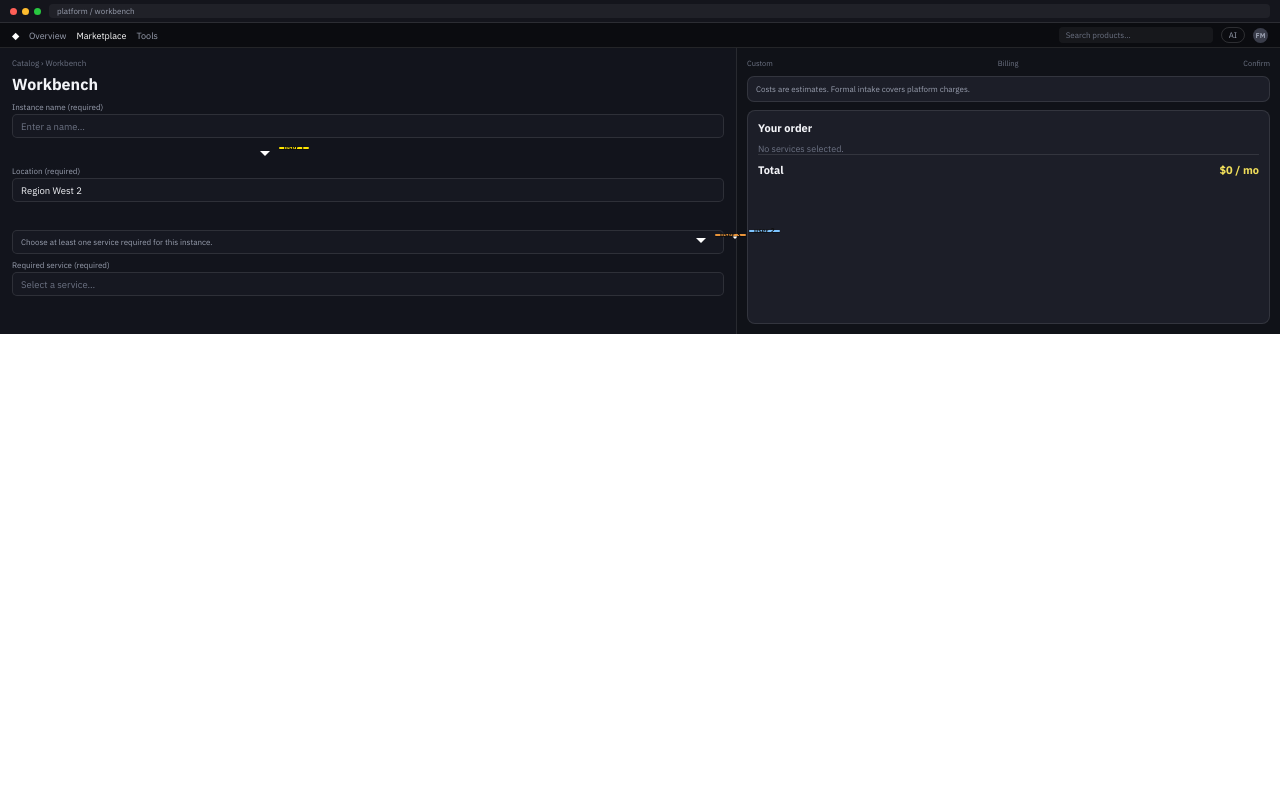
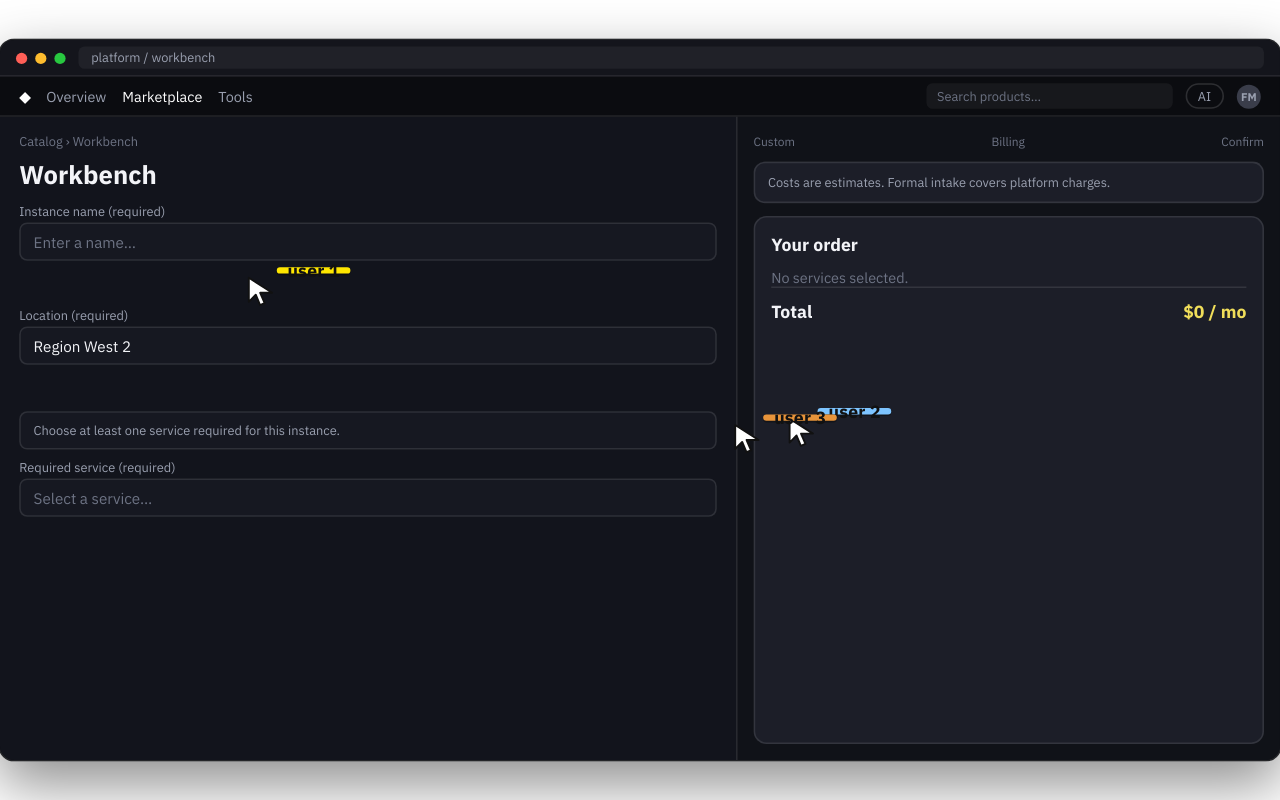
Before and after one commit to fedemon16i/federico-os, a plain HTML site: page projects/ey-02-analyze.html in a window 1280 px wide. Drawn offline with Linux system fonts and the light colour scheme.

Commit message:
Analyze runs on EY engine: unit scale + 3 real cursors

```diff
--- a/projects/ey-02-analyze.html
+++ b/projects/ey-02-analyze.html
@@ -51,46 +51,33 @@
 .box{height:22px;border-radius:5px;border:1px solid var(--ey-line);background:var(--ey-surface);padding:0 8px;display:flex;align-items:center;font-size:9.5px}
 .box.ph{color:var(--ey-faint)}.box.drop{border-color:var(--ey-bad)}
 .note{font-size:8px;color:var(--ey-muted);background:var(--ey-surface);border:1px solid var(--ey-line);border-radius:5px;padding:6px 8px;margin:6px 0}
-.flag{display:inline-flex;margin-top:4px;font-size:8px;font-weight:650;color:#111;background:#FFE600;padding:2px 7px;border-radius:100px;opacity:0}.flag.on{opacity:1}
+.flag{display:inline-flex;margin-top:4px;font-size:10px;font-weight:650;color:#111;background:#FFE600;padding:2px 7px;border-radius:100px;opacity:0}.flag.on{opacity:1}
 .prog{display:flex;justify-content:space-between;font-size:7.5px;color:var(--ey-faint);margin-bottom:8px}
 .disc{font-size:8px;color:var(--ey-muted);padding:7px 8px;border-radius:7px;border:1px solid var(--ey-line);background:var(--ey-card);margin-bottom:8px}
 .order{border-radius:8px;border:1px solid var(--ey-line);background:var(--ey-card);padding:10px;flex:1}
 .order h4{margin:0 0 8px;font-size:11px}.order .empty{color:var(--ey-faint);font-size:9px}
 .order .tot{display:flex;justify-content:space-between;padding-top:8px;border-top:1px solid var(--ey-line);font-size:11px;font-weight:700}
 .order .tot b{color:var(--ey-gold)}
-.uc{position:absolute;z-index:8;pointer-events:none;left:24px;top:48px;transition:left .9s cubic-bezier(.34,1.32,.64,1),top .9s cubic-bezier(.34,1.32,.64,1)}
-.uc em{display:block;font-style:normal;font-size:7px;font-weight:700;padding:1px 5px;color:#111;white-space:nowrap}
-.uc i{display:block;width:0;height:0;border:5px solid transparent;border-top-color:#fff;margin-left:3px}
-.u1 em{background:#FFE600}.u2 em{background:#7dc4ff}.u3 em{background:#e8943a}
-.ey-browser{position:relative}
 #slot{flex:1;min-height:0;display:flex;flex-direction:column}
 </style></head>
 <body>
 <div class="stage">
-  <div class="ey-browser" id="win">
+  <div class="ey-unit window" id="unit">
     <div class="ey-bbar"><div class="ey-dots"><i class="r"></i><i class="y"></i><i class="g"></i></div><div class="ey-addr" id="addr">platform / overview</div></div>
     <div id="slot"></div>
-    <div class="uc u1" id="u1"><em>user 1</em><i></i></div>
-    <div class="uc u2" id="u2" style="left:40px;top:64px"><em>user 2</em><i></i></div>
-    <div class="uc u3" id="u3" style="left:16px;top:80px"><em>user 3</em><i></i></div>
   </div>
 </div>
+<script src="ey-engine.js"></script>
 <script>
 (function(){
-  var slot=document.getElementById('slot'), win=document.getElementById('win'), timers=[];
-  function after(ms,fn){timers.push(setTimeout(fn,ms))}
-  window.addEventListener('message',function(e){if(e.data&&e.data.type==='fm-stop')timers.forEach(clearTimeout)});
-  function move(id,el,ox,oy){
-    var n=document.getElementById(id); if(!n||!el) return;
-    var r=el.getBoundingClientRect(), b=win.getBoundingClientRect();
-    n.style.left=Math.max(10,Math.min(b.width-56,r.left-b.left+(ox||0)))+'px';
-    n.style.top=Math.max(26,Math.min(b.height-30,r.top-b.top+(oy||0)))+'px';
-  }
+  var unit=document.getElementById('unit'), slot=document.getElementById('slot');
+  EY.cursors(unit, 3);
+  EY.fit();
   function pack(el){
     if(!el) return;
-    move('u1',el,8,4);
-    after(120,function(){move('u2',el,24,18)});
-    after(240,function(){move('u3',el,-10,22)});
+    EY.move('u1', el, 8, 4);
+    EY.after(120, function(){ EY.move('u2', el, 26, 18); });
+    EY.after(240, function(){ EY.move('u3', el, -8, 22); });
   }
   var NAV='<div class="nav"><span class="mark">◆</span><span>Overview</span><span class="on">Marketplace</span><span>Tools</span><div class="right"><div class="search">Search products…</div><span class="ai">AI</span><span class="av">FM</span></div></div>';
   var SIDE='<div class="side"><div class="sh">Catalog</div><a class="on" href="#"><span>All</span><span class="n">284</span></a><a href="#"><span>Services</span><span class="n">118</span></a><a href="#"><span>Licenses</span><span class="n">19</span></a><a href="#"><span>Kits</span><span class="n">14</span></a></div>';
@@ -100,17 +87,19 @@
   var form='<div class="app">'+NAV+'<div class="wb"><div class="wb-l"><div class="crumb">Catalog › Workbench</div><h3>Workbench</h3><div class="fld"><label>Instance name (required)</label><div class="box ph" id="f1">Enter a name…</div><div class="flag" id="d1">user 1 · drop-off</div></div><div class="fld"><label>Location (required)</label><div class="box" id="f2">Region West 2</div><div class="flag" id="d2">user 2 · drop-off</div></div><div class="note">Choose at least one service required for this instance.</div><div class="fld"><label>Required service (required)</label><div class="box ph" id="f3">Select a service…</div><div class="flag" id="d3">user 3 · drop-off</div></div></div><div class="wb-r"><div class="prog"><span>Custom</span><span>Billing</span><span>Confirm</span></div><div class="disc">Costs are estimates. Formal intake covers platform charges.</div><div class="order"><h4>Your order</h4><div class="empty">No services selected.</div><div class="tot"><span>Total</span><b>$0 / mo</b></div></div></div></div></div>';
   function set(html,url){ document.getElementById('addr').textContent=url; slot.innerHTML=html; }
   set(home,'platform / overview');
-  after(300,function(){ pack(document.getElementById('go')); });
-  after(1600,function(){ set(catalog,'platform / catalog'); after(80,function(){ pack(document.getElementById('go')); }); });
-  after(3200,function(){ set(services,'platform / catalog / services'); after(80,function(){ pack(document.getElementById('go')); }); });
-  after(4800,function(){
+  EY.after(300, function(){ pack(document.getElementById('go')); });
+  EY.after(1600, function(){ set(catalog,'platform / catalog'); EY.after(80, function(){ pack(document.getElementById('go')); }); });
+  EY.after(3200, function(){ set(services,'platform / catalog / services'); EY.after(80, function(){ pack(document.getElementById('go')); }); });
+  EY.after(4800, function(){
     set(form,'platform / workbench');
-    after(80,function(){
-      var a=document.getElementById('f1'),b=document.getElementById('f2'),c=document.getElementById('f3');
-      move('u1',a,10,2); after(140,function(){move('u2',a,26,18)}); after(260,function(){move('u3',a,-8,22)});
-      after(1000,function(){ a.classList.add('drop'); document.getElementById('d1').classList.add('on'); move('u2',b,8,2); });
-      after(2000,function(){ b.classList.add('drop'); document.getElementById('d2').classList.add('on'); move('u3',c,8,2); });
-      after(3000,function(){ c.classList.add('drop'); document.getElementById('d3').classList.add('on'); });
+    EY.after(80, function(){
+      var a=document.getElementById('f1'), b=document.getElementById('f2'), c=document.getElementById('f3');
+      EY.move('u1', a, 10, 2);
+      EY.after(140, function(){ EY.move('u2', a, 26, 18); });
+      EY.after(260, function(){ EY.move('u3', a, -8, 22); });
+      EY.after(1000, function(){ a.classList.add('drop'); document.getElementById('d1').classList.add('on'); EY.move('u2', b, 8, 2); });
+      EY.after(2000, function(){ b.classList.add('drop'); document.getElementById('d2').classList.add('on'); EY.move('u3', c, 8, 2); });
+      EY.after(3000, function(){ c.classList.add('drop'); document.getElementById('d3').classList.add('on'); });
     });
   });
 })();
```
